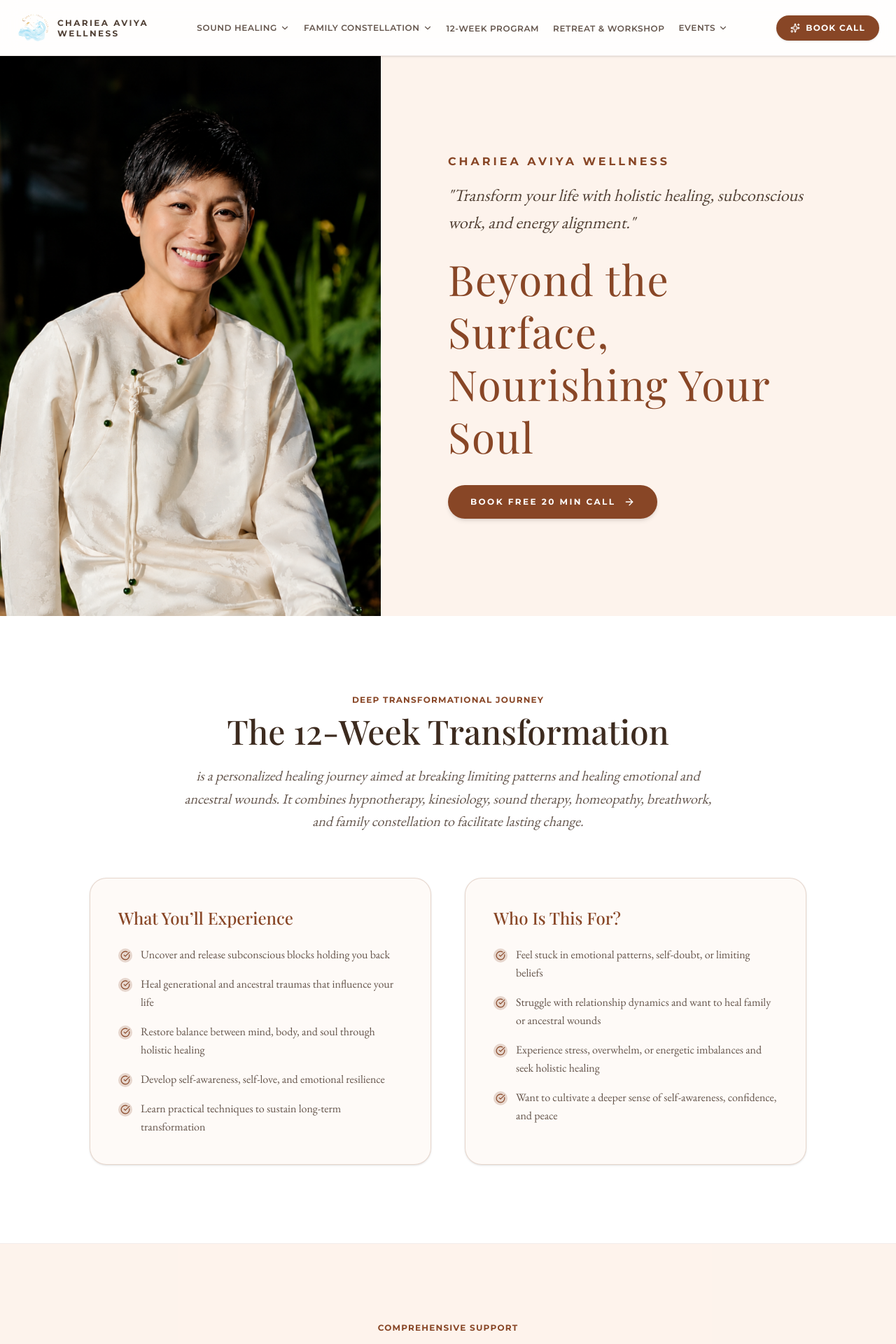
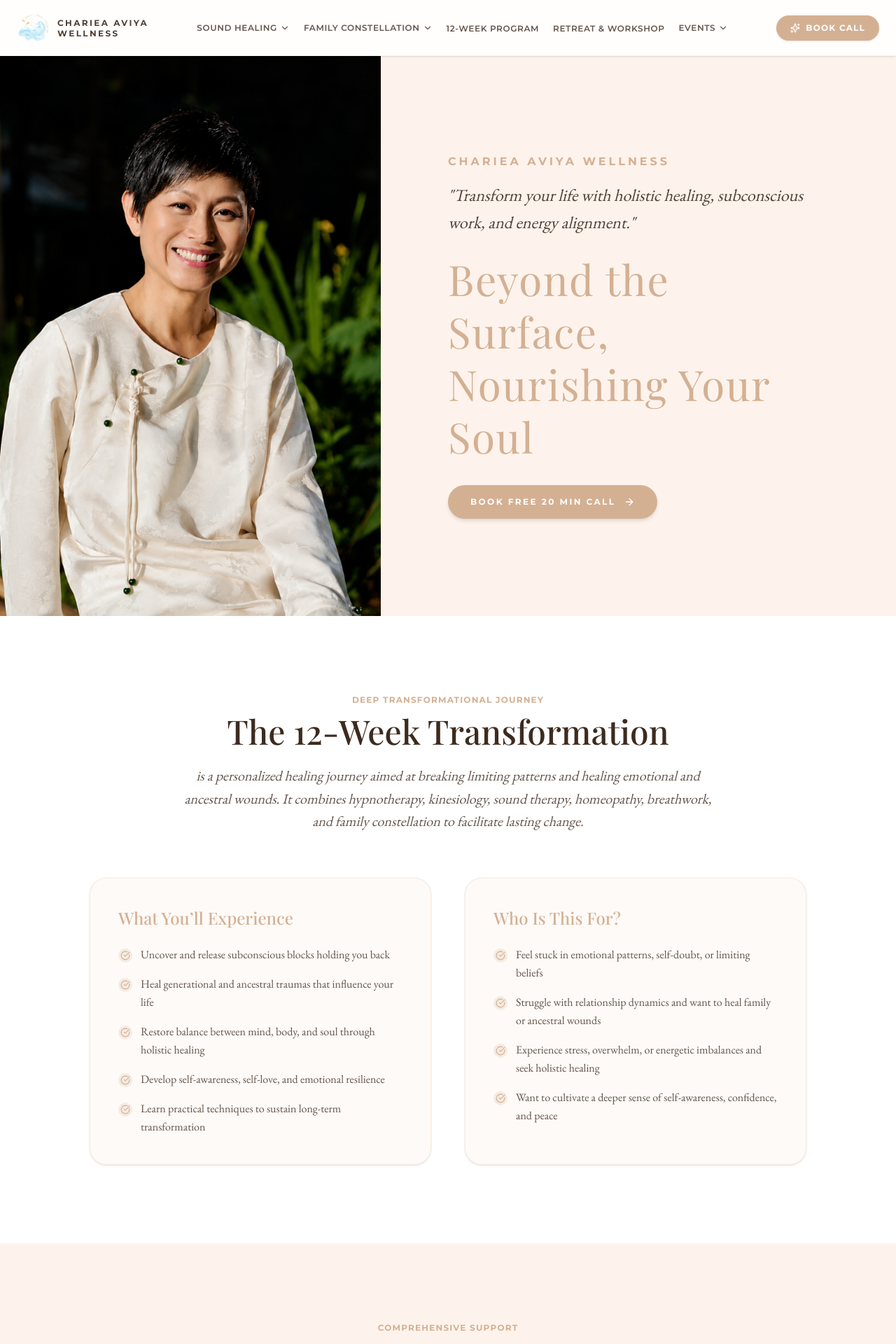
Before and after one commit to zyfdwm/caw, a Next.js app: page / in a window 1280 px wide. Shown: the top 1920 px of the page at 70% size. Built offline with nearby package versions, Linux system fonts and the light colour scheme; a web font is replaced by a local one.

Commit message:
Update button color to #d4b093

```diff
--- a/src/app/globals.css
+++ b/src/app/globals.css
@@ -2,7 +2,9 @@
 
 @theme {
   --color-cream: #fdf3ec;
-  --color-nude: #884626;
+  --color-nude: #d4b093;
+  --color-button: #d4b093;
+  --color-accent: #884626;
   --color-dark: #3D2B1F;
   --color-white-pure: #FFFFFF;
 
@@ -42,7 +44,7 @@
 }
 
 .gold-gradient {
-  background: linear-gradient(135deg, #e3cbb8 0%, #884626 50%, #b89375 100%);
+  background: linear-gradient(135deg, #e3cbb8 0%, #d4b093 50%, #b89375 100%);
 }
 
 .cream-gradient {
@@ -59,17 +61,17 @@
 }
 
 ::-webkit-scrollbar-thumb {
-  background: #884626;
+  background: #d4b093;
   border-radius: 4px;
 }
 
 ::-webkit-scrollbar-thumb:hover {
-  background: #6e371d;
+  background: #b89375;
 }
 
 /* Warm selection highlight */
 ::selection {
-  background-color: #88462640;
+  background-color: #d4b09340;
   color: #3D2B1F;
 }
 
```
Also changed, not shown: 1 other file (tests, documents, lock files or other folders).
